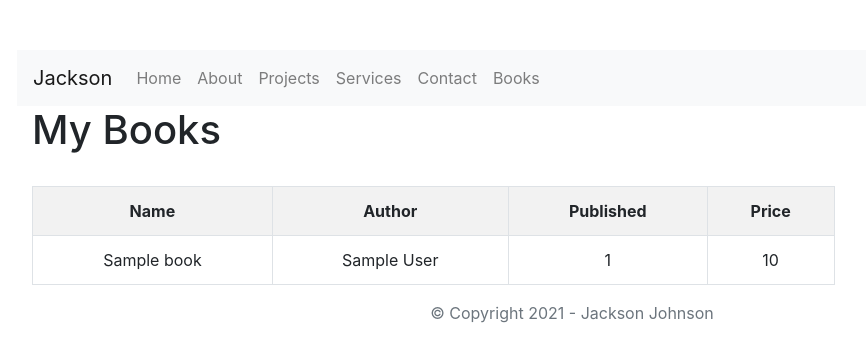
After one commit to its-jackson/assignment-1-web-development, a Node server app: page /book in a window 1280 px wide. The commit adds this page. Shown: the top 362 px of the page, without its empty margins (68-934 px from the left). Run offline with Node 20, Linux system fonts and the light colour scheme; tables that the repository leaves empty hold one stand-in row (values such as "Sample post"); some libraries are stand-ins or nearby versions.

Commit message:
books db

```diff
--- a/app.js
+++ b/app.js
@@ -1,6 +1,21 @@
 // express module
 var express = require('express');
 var app = express();
+
+// mongoose module
+var mongoose = require('mongoose');
+
+// book database route
+var bookDB = require('./models/book');
+
+// database setup
+var db = require('./db');
+mongoose.connect(db.URI);
+var mongodb = mongoose.connection;
+mongodb.on('error', console.error.bind(console, 'Connection Error'));
+mongodb.once('open', ()=> {
+  console.log("Connected to MongoDB...")
+})
 
 // view engine ejs
 app.set('view engine', 'ejs');
@@ -74,6 +89,21 @@ app.get('/contact', function(req, res) {
   });
 });
 
+// book page route
+app.get('/book', function(req, res) {
+
+  bookDB.find((err, BookList) => {
+    if (err) {
+        return console.error(err);
+    } else {
+      console.log(BookList);
+      res.render('pages/book', {
+        BookList: BookList
+      });
+    }
+  });
+});
+
 // port for server 8080 if not set
 // for heroku cloud hosting
 let port = process.env.PORT;
--- /dev/null
+++ b/db.js
@@ -0,0 +1,3 @@
+module.exports = {
+    "URI": "mongodb://localhost/book_store"
+}
--- a/package.json
+++ b/package.json
@@ -12,6 +12,7 @@
   "dependencies": {
     "ejs": "^3.1.6",
     "express": "^4.17.1",
+    "mongoose": "^6.0.10",
     "nodemon": "^2.0.13"
   }
 }
--- /dev/null
+++ b/views/pages/book.ejs
@@ -0,0 +1,52 @@
+<!DOCTYPE html>
+<html lang="en">
+<!--
+  Author: Jackson Johnson 301174798
+  Date: September 16th, 2021 TTT
+  Time: 9:16 PM TORONTO
+-->
+
+<head>
+    <%- include('../partials/head'); %>
+</head>
+
+<body class="container">
+
+    <header>
+        <%- include('../partials/header'); %>
+    </header>
+
+    <main class="container">
+        <div class="row">
+            <div class="col-md-offset-3 col-md-9">
+                <h1>My Books</h1>
+                <br>
+                <table class="table table-bordered table-striped table-hover">
+                    <!-- Header Row-->
+                    <tr>
+                        <th class="text-center">Name</th>
+                        <th class="text-center">Author</th>
+                        <th class="text-center">Published</th>
+                        <th class="text-center">Price</th>
+                    </tr>
+                    <!-- Repeatable Template Row-->
+                    <% for(var i = 0; i < BookList.length; i++) { %>
+                        <tr>
+                            <td class="text-center"><%= BookList[i].name %></td>
+                            <td class="text-center"><%= BookList[i].author %></td>
+                            <td class="text-center"><%= BookList[i].published %></td>
+                            <td class="text-center"><%= BookList[i].price %></td>
+                        </tr>
+                        <% } %>
+                </table>
+            </div>
+        </div>
+    </main>
+
+    <footer>
+        <%- include('../partials/footer'); %>
+    </footer>
+
+</body>
+
+</html>
--- a/views/partials/header.ejs
+++ b/views/partials/header.ejs
@@ -16,5 +16,8 @@
       <li class="nav-item">
         <a class="nav-link" href="/contact">Contact</a>
       </li>
+      <li class="nav-item">
+        <a class="nav-link" href="/book">Books</a>
+      </li>
     </ul>
   </nav>
```
Also changed, not shown: models/book.js (added, +14 -0 lines), 1 other file.
